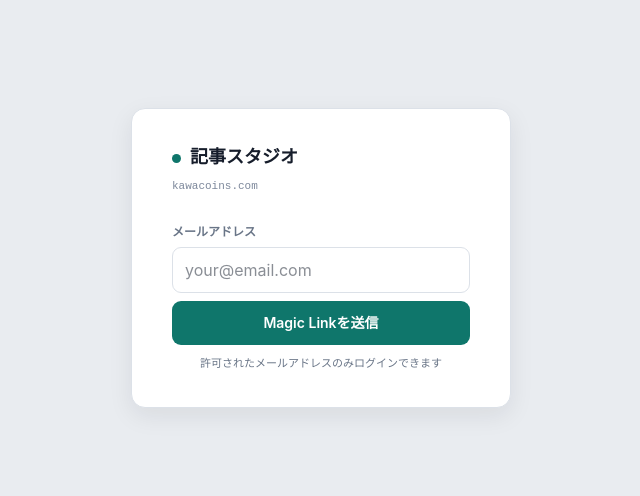
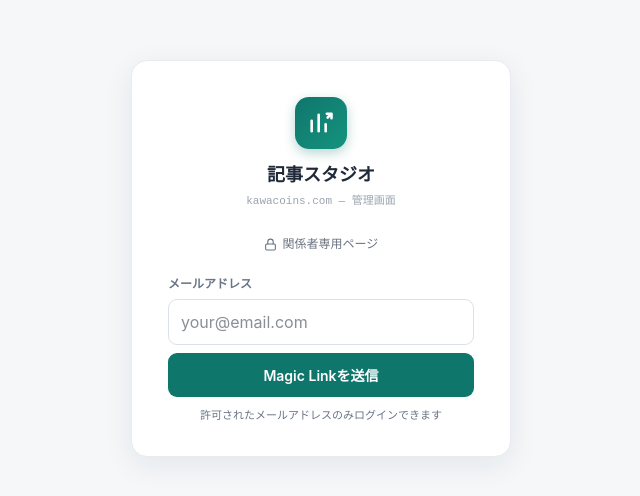
Before and after one commit to r-kawahara-svg/kawacoins-studio, a Next.js app: page /login in a window 1280 px wide. Shown: the part 142-638 px from the top of the page, without its empty margins (319-959 px from the left). Built offline with nearby package versions, Linux system fonts and the light colour scheme; no server answers.

Commit message:
feat: ログイン画面を白基調に刷新（ブランドアイコン・関係者専用表示）

```diff
--- a/app/login/LoginForm.tsx
+++ b/app/login/LoginForm.tsx
@@ -44,14 +44,27 @@ export default function LoginForm({ mode }: Props) {
   }
 
   return (
-    <div style={{ minHeight: "100vh", display: "flex", alignItems: "center", justifyContent: "center", background: "#e9ecf0" }}>
-      <div style={{ background: "#fff", border: "1px solid #dce1e8", borderRadius: 14, padding: "36px 40px", width: 380, boxShadow: "0 8px 24px rgba(22,29,43,.08)" }}>
-        <div style={{ marginBottom: 28 }}>
-          <div style={{ fontFamily: "monospace", fontWeight: 800, fontSize: 18, color: "#161d2b", display: "flex", alignItems: "center", gap: 9, marginBottom: 6 }}>
-            <span style={{ display: "inline-block", width: 9, height: 9, borderRadius: "50%", background: "#0f766b" }} />
-            記事スタジオ
-          </div>
-          <div style={{ fontFamily: "monospace", fontSize: 11, color: "#7d889b" }}>kawacoins.com</div>
+    <div style={{ minHeight: "100dvh", display: "flex", alignItems: "center", justifyContent: "center", background: "#f5f7f9", padding: 16 }}>
+      <div style={{ background: "#fff", border: "1px solid #e8ebef", borderRadius: 16, padding: "36px 36px 32px", width: "100%", maxWidth: 380, boxShadow: "0 8px 30px rgba(31,41,55,.08)" }}>
+        <div style={{ display: "flex", flexDirection: "column", alignItems: "center", marginBottom: 26 }}>
+          <span style={{
+            width: 52, height: 52, borderRadius: 14, marginBottom: 14,
+            background: "linear-gradient(135deg,#0f766b 0%,#15937f 100%)",
+            display: "flex", alignItems: "center", justifyContent: "center",
+            boxShadow: "0 4px 12px rgba(15,118,107,.3)",
+          }}>
+            <svg width="28" height="28" viewBox="0 0 24 24" fill="none" stroke="#fff" strokeWidth="2.2" strokeLinecap="round" strokeLinejoin="round">
+              <path d="M4 19V10" /><path d="M10 19V5" /><path d="M16 19v-6" />
+              <path d="M20.5 4.5l-2.8 2.8" /><path d="M21 8V4h-4" />
+            </svg>
+          </span>
+          <div style={{ fontWeight: 800, fontSize: 18, color: "#1f2937", fontFamily: "monospace" }}>記事スタジオ</div>
+          <div style={{ fontFamily: "monospace", fontSize: 11, color: "#9aa3af", marginTop: 3 }}>kawacoins.com — 管理画面</div>
+        </div>
+
+        <div style={{ display: "flex", alignItems: "center", gap: 6, justifyContent: "center", marginBottom: 22, color: "#6b7280", fontSize: 12 }}>
+          <svg width="13" height="13" viewBox="0 0 24 24" fill="none" stroke="currentColor" strokeWidth="2" strokeLinecap="round" strokeLinejoin="round"><rect x="3" y="11" width="18" height="11" rx="2"/><path d="M7 11V7a5 5 0 0 1 10 0v4"/></svg>
+          関係者専用ページ
         </div>
 
         {mode === "password" ? (
```
